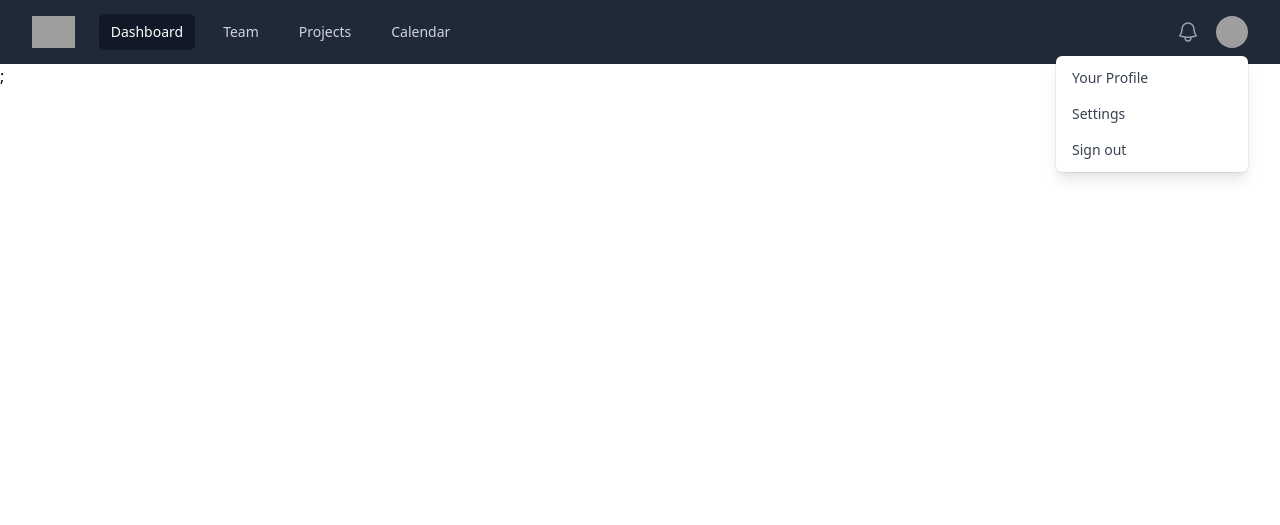
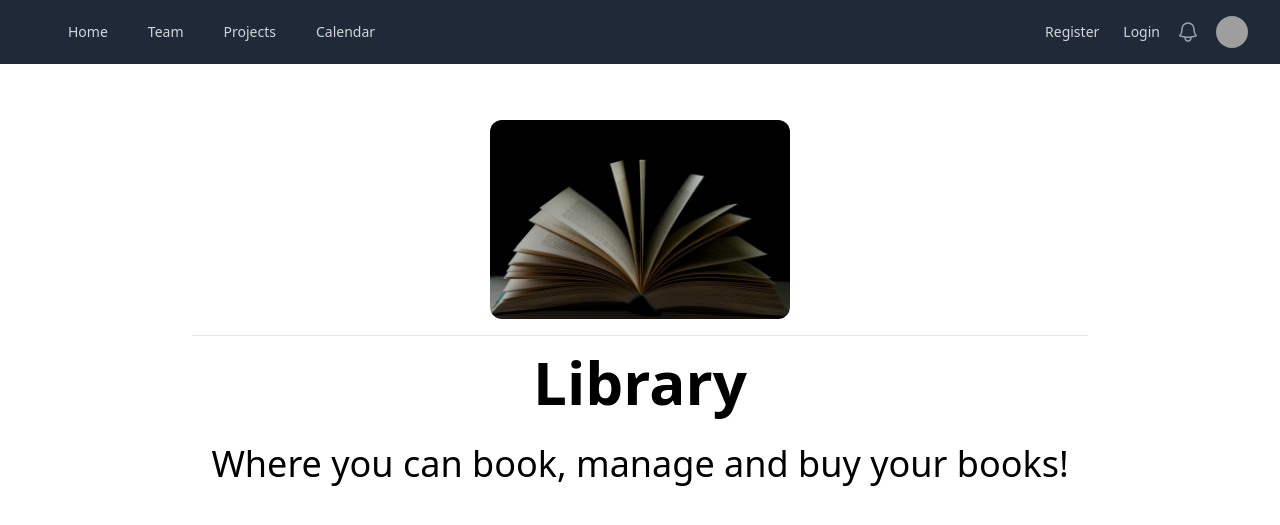
Before and after one commit to Shryen/Library, a Laravel app: page / in a window 1280 px wide. Shown: the top 525 px of the page. Run offline with Laravel 10, Linux system fonts and the light colour scheme; grey boxes are pictures that could not be loaded.

Commit message:
created layout

```diff
--- a/app/Http/Controllers/Auth/RegisteredUserController.php
+++ b/app/Http/Controllers/Auth/RegisteredUserController.php
@@ -18,7 +18,7 @@
     /**
      * Display the registration view.
      */
-    public function create(): View
+    public function create() :View
     {
         return view('auth.register');
     }
@@ -46,6 +46,6 @@
 
         Auth::login($user);
 
-        return redirect(RouteServiceProvider::HOME);
+        return redirect('/');
     }
 }
--- a/resources/views/components/input-label.blade.php
+++ b/resources/views/components/input-label.blade.php
@@ -1,5 +1,5 @@
 @props(['value'])
 
-<label {{ $attributes->merge(['class' => 'block font-medium text-sm text-gray-700']) }}>
+<label {{ $attributes->merge(['class' => 'block font-semibold text-xs text-gray-700 uppercase']) }}>
     {{ $value ?? $slot }}
 </label>
--- a/resources/views/components/layout.blade.php
+++ b/resources/views/components/layout.blade.php
@@ -1,13 +1,19 @@
 <!DOCTYPE html>
 <html lang="en">
+
 <head>
     <meta charset="UTF-8">
     <meta name="viewport" content="width=device-width, initial-scale=1.0">
     <meta http-equiv="X-UA-Compatible" content="ie=edge">
     <link href="https://unpkg.com/tailwindcss@^2/dist/tailwind.min.css" rel="stylesheet">
+    <link rel="icon" type="image/x-icon" href="{{ asset('favicon.png') }}">
+    <script defer src="https://cdn.jsdelivr.net/npm/alpinejs@3.x.x/dist/cdn.min.js"></script>
     <title>Library</title>
 </head>
+
 <body>
-    @include('components/navbar');
+    @include('components/navbar')
+    {{ $slot }}
 </body>
+
 </html>
--- a/resources/views/components/nav-link.blade.php
+++ b/resources/views/components/nav-link.blade.php
@@ -2,8 +2,8 @@
 
 @php
 $classes = ($active ?? false)
-            ? 'inline-flex items-center px-1 pt-1 border-b-2 border-indigo-400 text-sm font-medium leading-5 text-gray-900 focus:outline-none focus:border-indigo-700 transition duration-150 ease-in-out'
-            : 'inline-flex items-center px-1 pt-1 border-b-2 border-transparent text-sm font-medium leading-5 text-gray-500 hover:text-gray-700 hover:border-gray-300 focus:outline-none focus:text-gray-700 focus:border-gray-300 transition duration-150 ease-in-out';
+            ? 'bg-gray-900 text-white block rounded-md px-3 py-2 text-sm font-medium'
+            : 'text-gray-300 hover:bg-gray-700 hover:text-white rounded-md px-3 py-2 text-sm font-medium';
 @endphp
 
 <a {{ $attributes->merge(['class' => $classes]) }}>
--- a/resources/views/components/navbar.blade.php
+++ b/resources/views/components/navbar.blade.php
@@ -31,14 +31,12 @@
             </div>
             <div class="flex flex-1 items-center justify-center sm:items-stretch sm:justify-start">
                 <div class="flex flex-shrink-0 items-center">
-                    <img class="h-8 w-auto" src="https://tailwindui.com/img/logos/mark.svg?color=indigo&shade=500"
-                        alt="Your Company">
+
                 </div>
                 <div class="hidden sm:ml-6 sm:block">
                     <div class="flex space-x-4">
                         <!-- Current: "bg-gray-900 text-white", Default: "text-gray-300 hover:bg-gray-700 hover:text-white" -->
-                        <a href="#" class="bg-gray-900 text-white rounded-md px-3 py-2 text-sm font-medium"
-                            aria-current="page">Dashboard</a>
+                        <x-nav-link href="/">Home</x-nav-link>
                         <a href="#"
                             class="text-gray-300 hover:bg-gray-700 hover:text-white rounded-md px-3 py-2 text-sm font-medium">Team</a>
                         <a href="#"
@@ -49,6 +47,13 @@
                 </div>
             </div>
             <div class="absolute inset-y-0 right-0 flex items-center pr-2 sm:static sm:inset-auto sm:ml-6 sm:pr-0">
+                @auth
+                    <p class="text-sm text-white mr-4 font-semibold">{{ auth()->user()->name }}</p>
+                @endauth
+                @guest
+                    <x-nav-link href="/register" :active="request()->is('/register')">Register</x-nav-link>
+                    <x-nav-link href="/login" :active="request()->is('/login')"> Login </x-nav-link>
+                @endguest
                 <button type="button"
                     class="relative rounded-full bg-gray-800 p-1 text-gray-400 hover:text-white focus:outline-none focus:ring-2 focus:ring-white focus:ring-offset-2 focus:ring-offset-gray-800">
                     <span class="absolute -inset-1.5"></span>
@@ -60,10 +65,11 @@
                     </svg>
                 </button>
 
+
                 <!-- Profile dropdown -->
-                <div class="relative ml-3">
+                <div class="relative ml-3" x-data="{ show: false }" @click.away ="show=false">
                     <div>
-                        <button type="button"
+                        <button @click="show = !show" type="button"
                             class="relative flex rounded-full bg-gray-800 text-sm focus:outline-none focus:ring-2 focus:ring-white focus:ring-offset-2 focus:ring-offset-gray-800"
                             id="user-menu-button" aria-expanded="false" aria-haspopup="true">
                             <span class="absolute -inset-1.5"></span>
@@ -84,7 +90,8 @@
                 From: "transform opacity-100 scale-100"
                 To: "transform opacity-0 scale-95"
             -->
-                    <div class="absolute right-0 z-10 mt-2 w-48 origin-top-right rounded-md bg-white py-1 shadow-lg ring-1 ring-black ring-opacity-5 focus:outline-none"
+                    <div x-show="show"
+                        class="absolute right-0 z-10 mt-2 w-48 origin-top-right rounded-md bg-white py-1 shadow-lg ring-1 ring-black ring-opacity-5 focus:outline-none"
                         role="menu" aria-orientation="vertical" aria-labelledby="user-menu-button" tabindex="-1">
                         <!-- Active: "bg-gray-100", Not Active: "" -->
                         <a href="#" class="block px-4 py-2 text-sm text-gray-700" role="menuitem" tabindex="-1"
@@ -103,8 +110,7 @@
     <div class="sm:hidden" id="mobile-menu">
         <div class="space-y-1 px-2 pb-3 pt-2">
             <!-- Current: "bg-gray-900 text-white", Default: "text-gray-300 hover:bg-gray-700 hover:text-white" -->
-            <a href="#" class="bg-gray-900 text-white block rounded-md px-3 py-2 text-base font-medium"
-                aria-current="page">Dashboard</a>
+            <x-nav-link href="/">Home</x-nav-link>
             <a href="#"
                 class="text-gray-300 hover:bg-gray-700 hover:text-white block rounded-md px-3 py-2 text-base font-medium">Team</a>
             <a href="#"
--- a/resources/views/components/text-input.blade.php
+++ b/resources/views/components/text-input.blade.php
@@ -1,3 +1,3 @@
 @props(['disabled' => false])
 
-<input {{ $disabled ? 'disabled' : '' }} {!! $attributes->merge(['class' => 'border-gray-300 focus:border-indigo-500 focus:ring-indigo-500 rounded-md shadow-sm']) !!}>
+<input {{ $disabled ? 'disabled' : '' }} {!! $attributes->merge(['class' => 'py-2 px-2 border border-gray-300 outline-none focus:border-gray-500 focus:border-gray-500 rounded-md shadow-sm']) !!}>
--- /dev/null
+++ b/resources/views/components/title.blade.php
@@ -0,0 +1 @@
+<h1 {{$attributes(['class' => 'text-3xl font-bold w-full flex justify-center mb-6'])}}> {{ $slot }} </h1>
--- a/resources/views/welcome.blade.php
+++ b/resources/views/welcome.blade.php
@@ -1,3 +1,13 @@
 <x-layout>
-    Hi!
+    <div class="max-w-4xl mx-auto mt-10">
+        <div class="flex justify-center p-4 border-b">
+            <img src="{{asset('book.jpg')}}" alt="Book in library" width="300px" class="rounded-xl">
+        </div>
+        <div class="flex justify-center w-full p-4">
+            <h1 class="text-6xl font-semibold">Library</h1>
+        </div>
+        <div>
+            <p class="text-4xl text-center mt-4">Where you can book, manage and buy your books!</p>
+        </div>
+    </div>
 </x-layout>
--- a/routes/web.php
+++ b/routes/web.php
@@ -3,24 +3,11 @@
 use App\Http\Controllers\ProfileController;
 use Illuminate\Support\Facades\Route;
 
-/*
-|--------------------------------------------------------------------------
-| Web Routes
-|--------------------------------------------------------------------------
-|
-| Here is where you can register web routes for your application. These
-| routes are loaded by the RouteServiceProvider and all of them will
-| be assigned to the "web" middleware group. Make something great!
-|
-*/
 
 Route::get('/', function () {
     return view('welcome');
 });
 
-Route::get('/dashboard', function () {
-    return view('dashboard');
-})->middleware(['auth', 'verified'])->name('dashboard');
 
 Route::middleware('auth')->group(function () {
     Route::get('/profile', [ProfileController::class, 'edit'])->name('profile.edit');
```
Also changed, not shown: app/View/Components/GuestLayout.php (deleted, +0 -17 lines), resources/views/auth/login.blade.php (+4 -4 lines), resources/views/auth/register.blade.php (+14 -13 lines), resources/views/dashboard.blade.php (deleted, +0 -17 lines), public/book.jpg (added).
